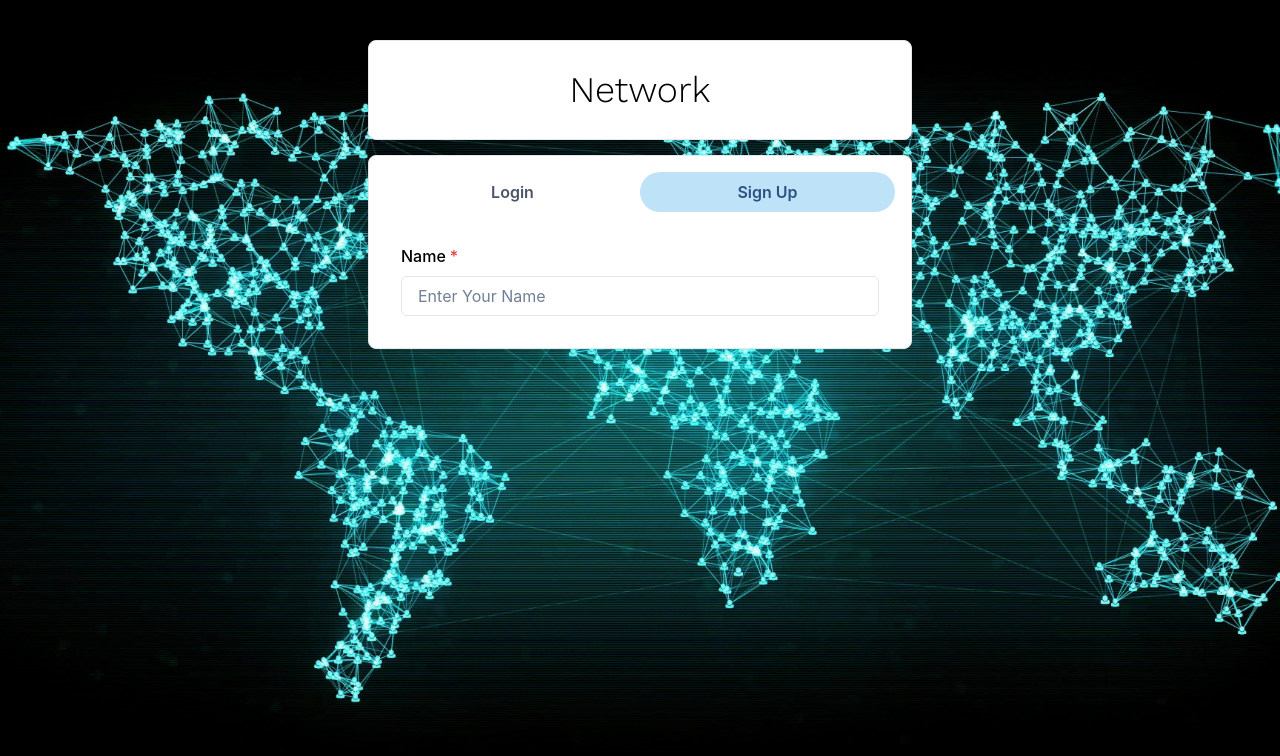
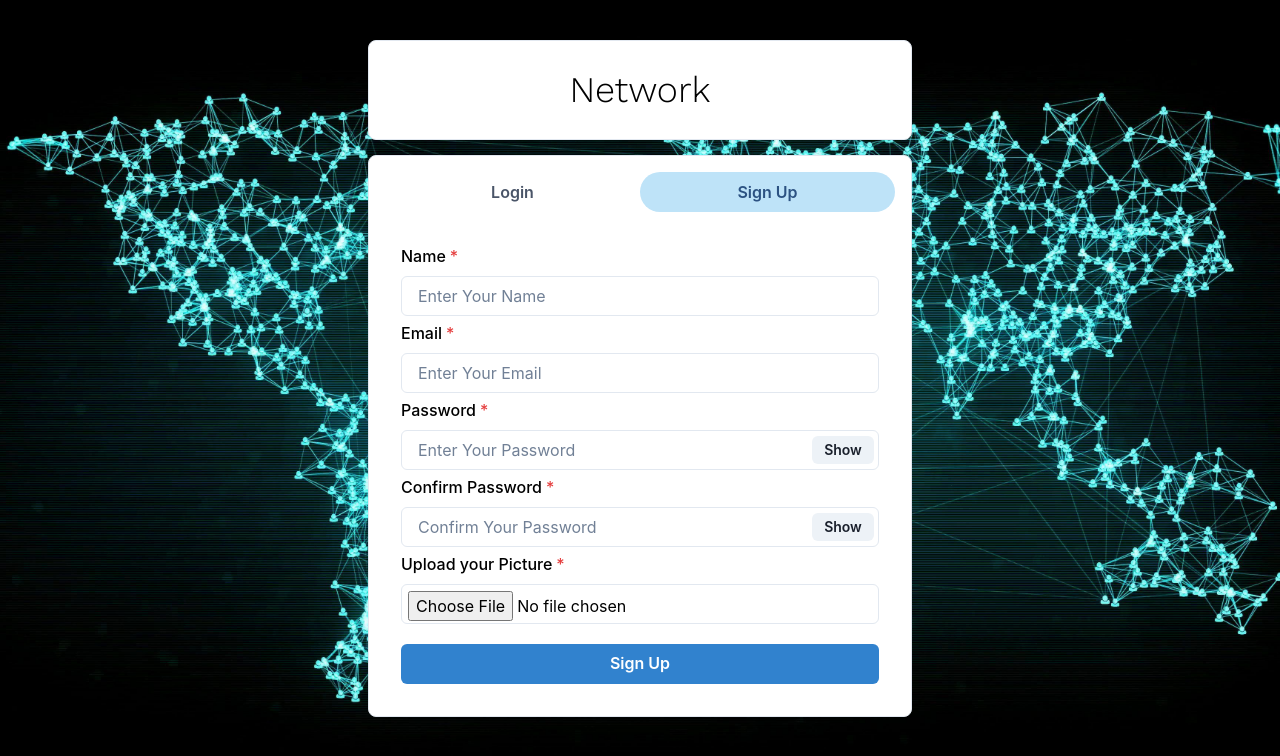
Before and after one commit to KamalShamsi/Network, a React (Create React App) app in the folder frontend/: page / in a window 1280 px wide. Both pictures are taken after a click on the tab "Sign Up". Shown: the top 756 px of the page. Built offline with nearby package versions, Linux system fonts and the light colour scheme.

Commit message:
Email,Password,Confirm Password,Pic and signed up fields created

```diff
--- a/frontend/src/Components/Authentication/SignUp.js
+++ b/frontend/src/Components/Authentication/SignUp.js
@@ -1,13 +1,31 @@
+// Importing necessary React and Chakra UI components
 import React, { useState } from 'react';
 import { VStack } from '@chakra-ui/layout';
 import { FormControl, FormLabel } from '@chakra-ui/form-control';
-import { Input } from '@chakra-ui/react';
+import { Input, InputGroup, InputRightElement } from '@chakra-ui/react';
+import { Button } from "@chakra-ui/button";
 
 const SignUp = () => {
+  // State hooks for password visibility toggling
+  const [showPassword, setShowPassword] = useState(false);
+  const [showConfirmPassword, setShowConfirmPassword] = useState(false);
+
+  // State hooks for form input fields
   const [name, setName] = useState("");
+  const [email, setEmail] = useState("");
+  const [password, setPassword] = useState("");
+  const [confirmPassword, setConfirmPassword] = useState("");
+  const [pic, setPic] = useState("");
+
+  // Function to handle picture upload (yet to be implemented)
+  const postDetails = (pics) => {};
+
+  // Function to handle form submission (yet to be implemented)
+  const submitHandler = () => {};
 
   return (
     <VStack spacing='5px'>
+      {/* Name Input Field */}
       <FormControl id='first-name' isRequired>
         <FormLabel>Name</FormLabel>
         <Input
@@ -15,6 +33,72 @@
           onChange={(e) => setName(e.target.value)}
         />
       </FormControl>
+
+      {/* Email Input Field */}
+      <FormControl id='email' isRequired>
+        <FormLabel>Email</FormLabel>
+        <Input
+          placeholder='Enter Your Email'
+          onChange={(e) => setEmail(e.target.value)}
+        />
+      </FormControl>
+
+      {/* Password Input Field with visibility toggle */}
+      <FormControl id='password' isRequired>
+        <FormLabel>Password</FormLabel>
+        <InputGroup size="md">
+          <Input
+            pr="4.5rem"
+            type={showPassword ? 'text' : 'password'}
+            placeholder='Enter Your Password'
+            onChange={(e) => setPassword(e.target.value)}
+          />
+          <InputRightElement width='4.5rem'>
+            <Button h='1.75rem' size='sm' onClick={() => setShowPassword(!showPassword)}>
+              {showPassword ? 'Hide' : 'Show'}
+            </Button>
+          </InputRightElement>
+        </InputGroup>
+      </FormControl>
+
+      {/* Confirm Password Input Field with visibility toggle */}
+      <FormControl id='confirm-password' isRequired>
+        <FormLabel>Confirm Password</FormLabel>
+        <InputGroup size="md">
+          <Input
+            pr="4.5rem"
+            type={showConfirmPassword ? 'text' : 'password'}
+            placeholder='Confirm Your Password'
+            onChange={(e) => setConfirmPassword(e.target.value)}
+          />
+          <InputRightElement width='4.5rem'>
+            <Button h='1.75rem' size='sm' onClick={() => setShowConfirmPassword(!showConfirmPassword)}>
+              {showConfirmPassword ? 'Hide' : 'Show'}
+            </Button>
+          </InputRightElement>
+        </InputGroup>
+      </FormControl>
+
+      {/* Picture Upload Field */}
+      <FormControl id='pic' isRequired>
+        <FormLabel>Upload your Picture</FormLabel>
+        <Input
+          type='file'
+          p={1.5}
+          accept='image/*'
+          onChange={(e) => postDetails(e.target.files[0])}
+        />
+      </FormControl>
+
+      {/* Submit Button */}
+      <Button
+        colorScheme='blue'
+        width='100%'
+        style={{ marginTop: 15}}
+        onClick={submitHandler}
+      >
+        Sign Up
+      </Button>
     </VStack>
   );
 }
```
